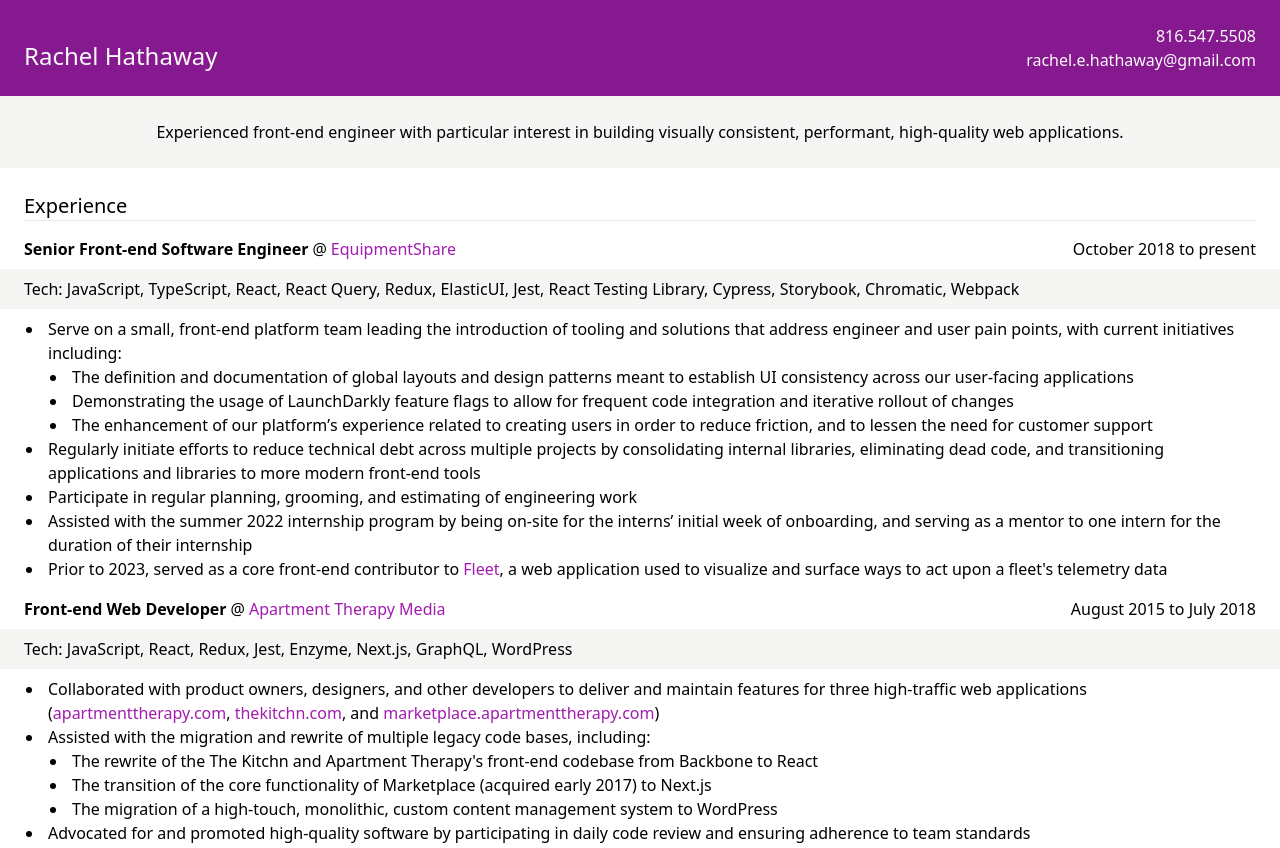
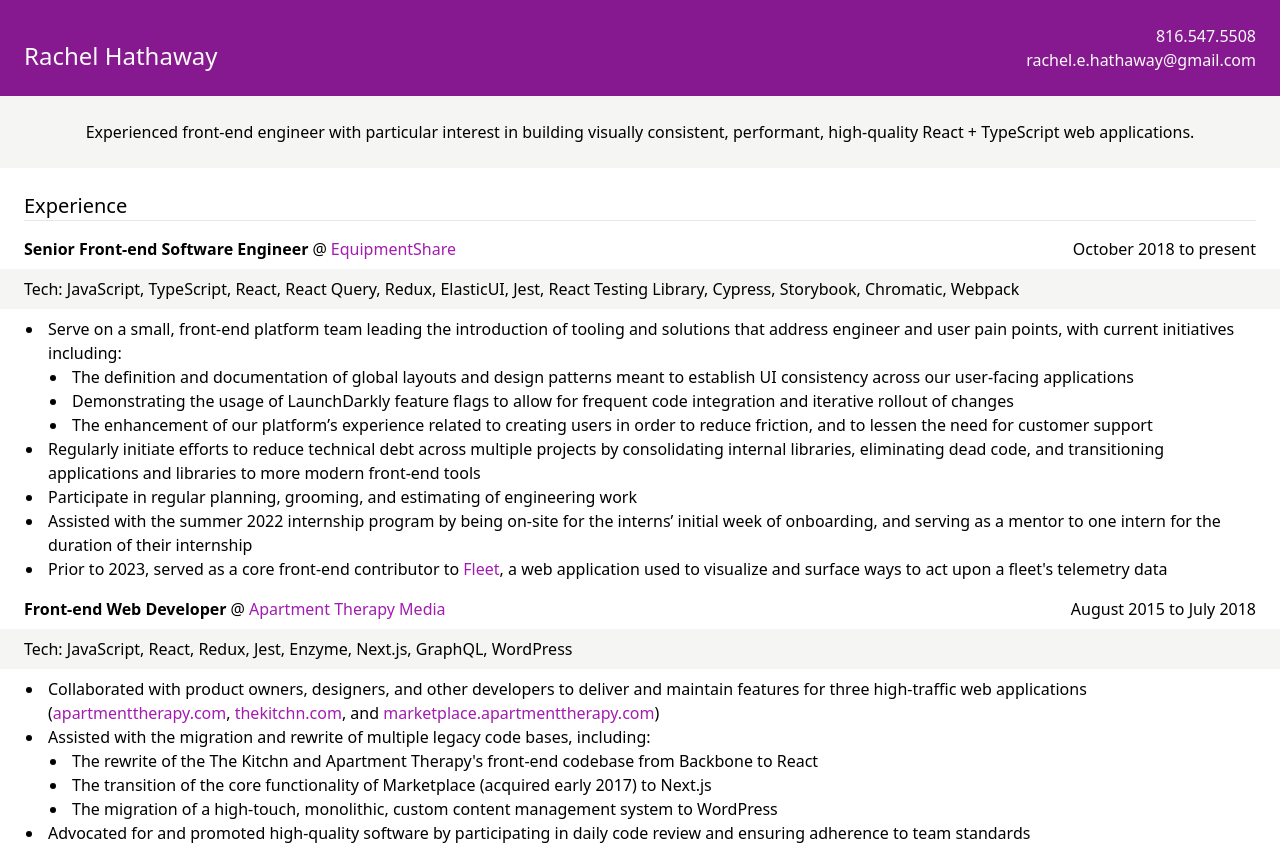
Before and after one commit to rachelhathaway/resume, an Astro site: page / in a window 1280 px wide. Shown: the top 848 px of the page. Built offline with nearby package versions, Linux system fonts and the light colour scheme; Astro itself is replaced by a stand-in of ours.

Commit message:
update summary

```diff
--- a/src/pages/index.astro
+++ b/src/pages/index.astro
@@ -5,7 +5,7 @@
 
 const emailAddress = "rachel.e.hathaway@gmail.com";
 const summary =
-  "Experienced front-end engineer with particular interest in building visually consistent, performant, high-quality web applications.";
+  "Experienced front-end engineer with particular interest in building visually consistent, performant, high-quality React + TypeScript web applications.";
 ---
 
 <html lang="en">
```
